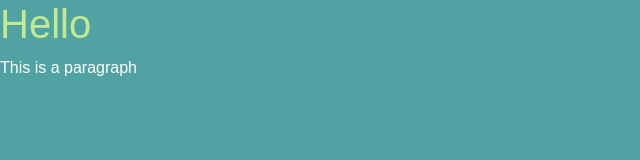
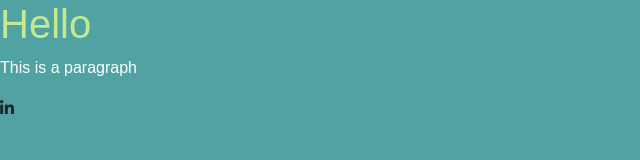
Before and after one commit to RenataNogDias/portfolio_project, a plain HTML site: page index.html in a window 1280 px wide. Shown: the full height of the page, 0-640 px from the left. Drawn offline with nearby package versions, Linux system fonts and the light colour scheme; a web font is replaced by a local one.

Commit message:
added a fontawesome icon

```diff
--- a/index.html
+++ b/index.html
@@ -31,5 +31,6 @@
   <body>
     <h1>Hello</h1>
     <p>This is a paragraph</p>
+    <i class="fab fa-linkedin-in"></i>
   </body>
 </html>
```
